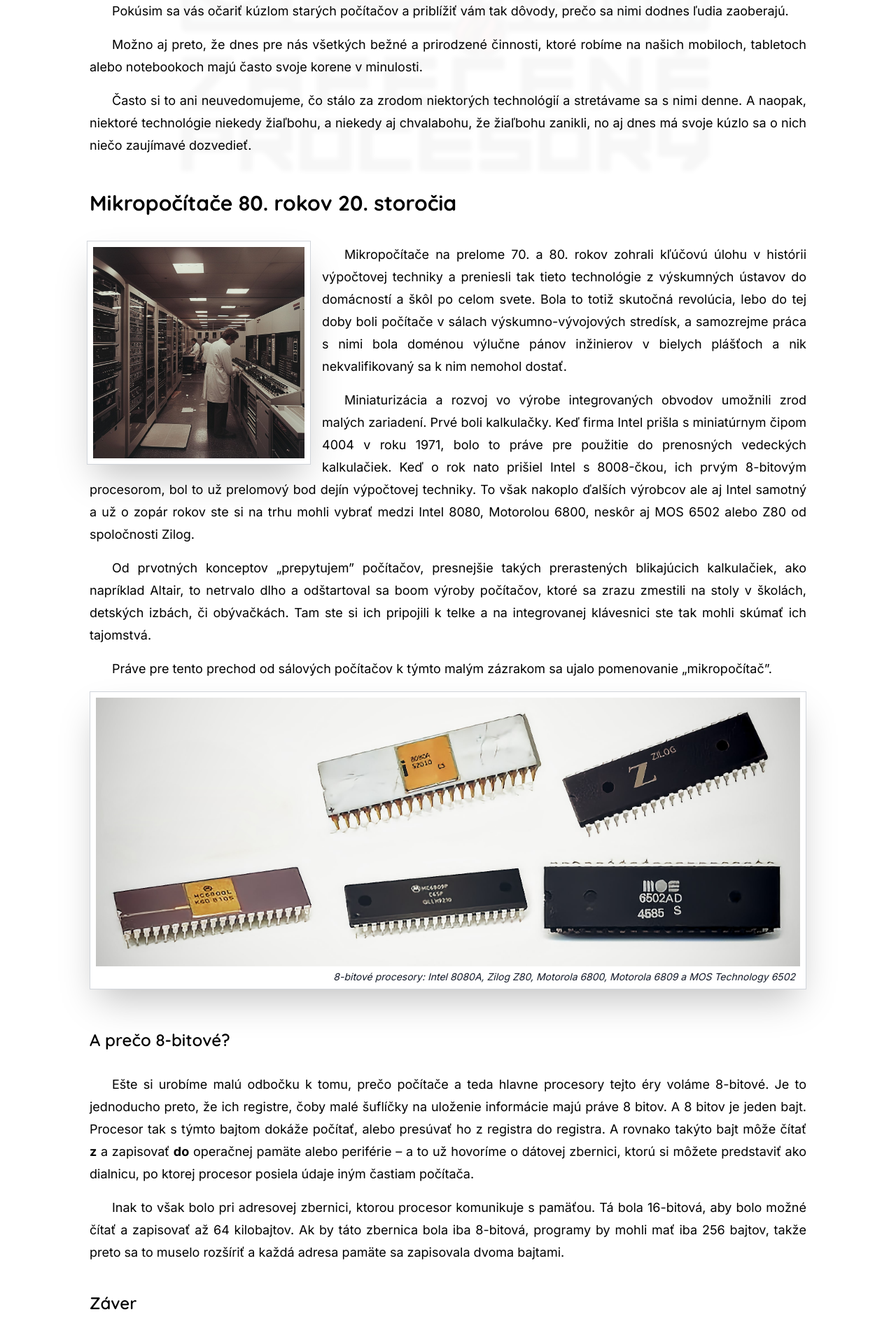
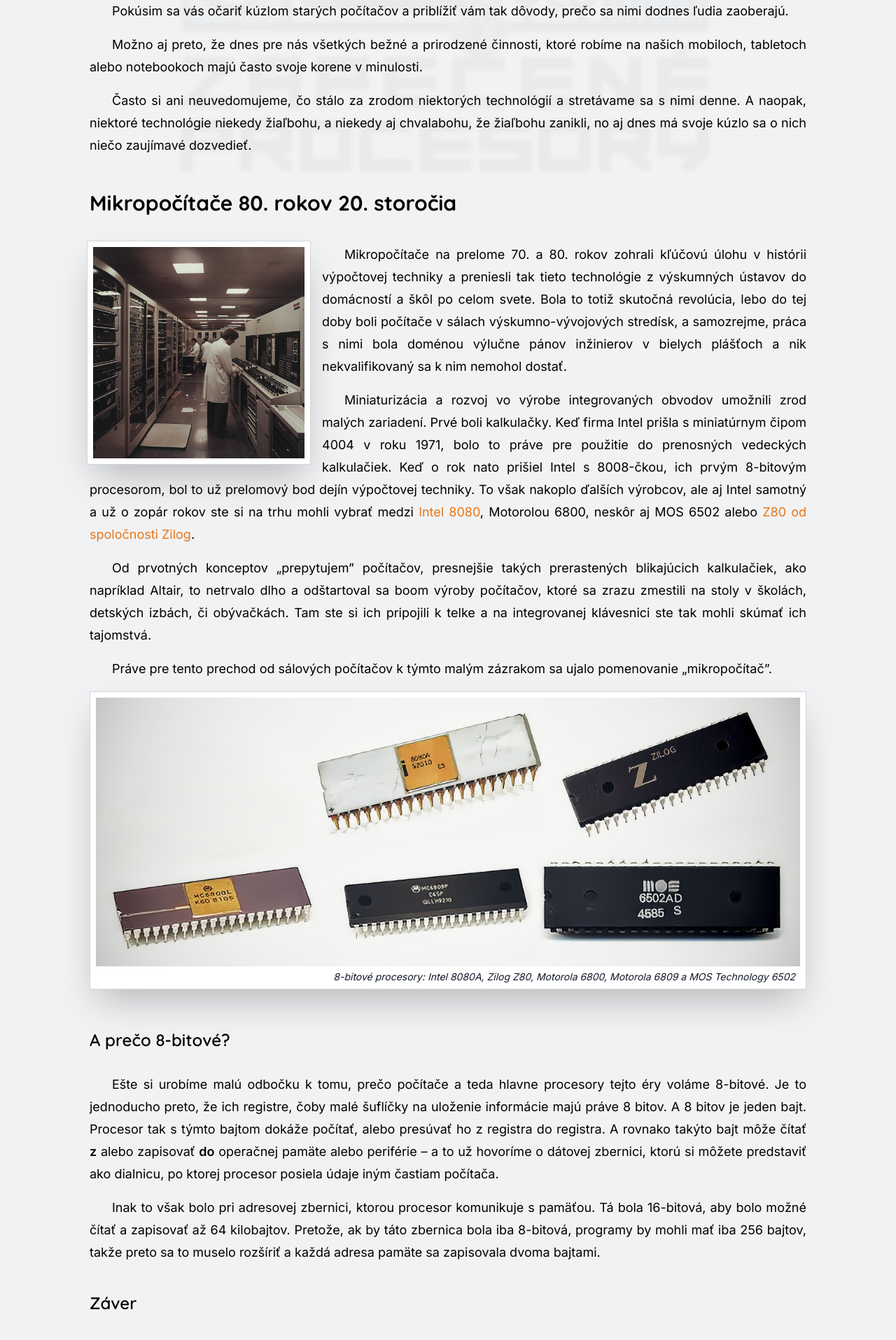
Before and after one commit to mborik/martin.borik.net, a Next.js app: page /101-uvod-mikropocitace in a window 1280 px wide. Shown: the part 760-2675 px from the top of the page at 70% size. Built offline with nearby package versions, Linux system fonts and the light colour scheme; no server answers.

Commit message:
episode link and final design touches

```diff
--- /dev/null
+++ b/src/components/common/EpisodeLink.tsx
@@ -0,0 +1,40 @@
+import * as React from 'react';
+
+import { usePlayerStore } from '@/lib/player';
+import Link from 'next/link';
+
+type EpisodeProps = {
+  season?: number;
+  episode: number;
+  children: React.ReactNode;
+};
+
+export const EpisodeLink = ({
+  season: SEASON = 1,
+  episode: EPISODE,
+  children,
+}: EpisodeProps) => {
+  const { currentList, isInitialized } = usePlayerStore();
+
+  const episode: any = React.useMemo(() => {
+    if (!isInitialized || !currentList?.length) return {};
+    const episode = currentList?.find(
+      (ep) => ep.season === SEASON && ep.episode === EPISODE,
+    );
+    if (!episode) return {};
+    return {
+      number: episode.episode,
+      title: episode.baseTitle,
+      slug: episode.slug,
+    };
+  }, [isInitialized, currentList]);
+
+  return (
+    <Link
+      href={`/${episode.slug}`}
+      title={`#${episode.number}: ${episode.title}`}
+    >
+      {children}
+    </Link>
+  );
+};
--- a/src/components/common/index.ts
+++ b/src/components/common/index.ts
@@ -1,4 +1,5 @@
 export * from './BackButton';
+export * from './EpisodeLink';
 export * from './FigureImage';
 export * from './Related';
 export * from './ScrollToTop';
--- a/src/components/layout/Episode.tsx
+++ b/src/components/layout/Episode.tsx
@@ -6,7 +6,7 @@
 import { usePlayerStore } from '@/lib/player';
 
 type EpisodeProps = {
-  season: number;
+  season?: number;
   episode: number;
   children: React.ReactNode;
 };
--- a/src/pages/101-uvod-mikropocitace.tsx
+++ b/src/pages/101-uvod-mikropocitace.tsx
@@ -1,6 +1,6 @@
 import * as React from 'react';
 
-import { FigureImage } from '@/components/common';
+import { EpisodeLink, FigureImage } from '@/components/common';
 import { Episode } from '@/components/layout/Episode';
 
 import img_8bit_procesory from '/public/images/s01e01/8bit_procesory.jpg';
@@ -11,7 +11,7 @@
 
 export default function S01E01() {
   return (
-    <Episode season={1} episode={1}>
+    <Episode episode={1}>
       <p>Ahojte všetci fanúšikovia technológií, hlavne tých informačných.</p>
       <p>
         Vitajte pri prvom diely podcastu Zapečené procesory, kde budeme cestovať
@@ -37,7 +37,7 @@
           tými historickými.
         </p>
         <p>
-          Okrem toho tvorím už 30 rokov elektronickú hudbu alebo pracujem so
+          Okrem toho tvorím už 20 rokov elektronickú hudbu alebo pracujem so
           zvukom všeobecne, a&nbsp;v&nbsp;súčasnosti sa zameriavam na hernú
           a&nbsp;filmovú tematickú hudbu. Dobre, ale dosť už o&nbsp;mne&hellip;
         </p>
@@ -45,7 +45,7 @@
       <p>
         Cieľom tohto podcastu bude vám priblížiť a&nbsp;objasniť pojmy alebo
         fakty z&nbsp;histórie výpočtovej techniky poučnou, ale aj zábavnou
-        formou, aby ste z&nbsp;toho nemali zapečené procesory.
+        formou, aby ste z&nbsp;toho nemali &bdquo;zapečené procesory&rdquo;.
       </p>
       <p>
         Pokúsim sa vás očariť kúzlom starých počítačov a&nbsp;priblížiť vám tak
@@ -57,7 +57,7 @@
         majú často svoje korene v&nbsp;minulosti.
       </p>
       <p>
-        Často si to ani neuvedomujeme, čo stálo za zrodom niektorých technológií
+        Často si ani neuvedomujeme, čo stálo za zrodom niektorých technológií
         a&nbsp;stretávame sa s&nbsp;nimi denne. A&nbsp;naopak, niektoré
         technológie niekedy žiaľbohu, a&nbsp;niekedy aj chvalabohu, že žiaľbohu
         zanikli, no aj dnes má svoje kúzlo sa o&nbsp;nich niečo zaujímavé
@@ -74,9 +74,10 @@
           v&nbsp;histórii výpočtovej techniky a&nbsp;preniesli tak tieto
           technológie z&nbsp;výskumných ústavov do domácností a&nbsp;škôl po
           celom svete. Bola to totiž skutočná revolúcia, lebo do tej doby boli
-          počítače v&nbsp;sálach výskumno-vývojových stredísk, a&nbsp;samozrejme
-          práca s&nbsp;nimi bola doménou výlučne pánov inžinierov v&nbsp;bielych
-          plášťoch a&nbsp;nik nekvalifikovaný sa k&nbsp;nim nemohol dostať.
+          počítače v&nbsp;sálach výskumno-vývojových stredísk,
+          a&nbsp;samozrejme, práca s&nbsp;nimi bola doménou výlučne pánov
+          inžinierov v&nbsp;bielych plášťoch a&nbsp;nik nekvalifikovaný sa
+          k&nbsp;nim nemohol dostať.
         </p>
         <p>
           Miniaturizácia a&nbsp;rozvoj vo výrobe integrovaných obvodov umožnili
@@ -85,9 +86,11 @@
           použitie do prenosných vedeckých kalkulačiek. Keď o&nbsp;rok nato
           prišiel Intel s&nbsp;8008-čkou, ich prvým 8-bitovým procesorom, bol to
           už prelomový bod dejín výpočtovej techniky. To však nakoplo ďalších
-          výrobcov ale aj Intel samotný a&nbsp;už o&nbsp;zopár rokov ste si na
-          trhu mohli vybrať medzi Intel 8080, Motorolou 6800, neskôr aj MOS 6502
-          alebo Z80 od spoločnosti Zilog.
+          výrobcov, ale aj Intel samotný a&nbsp;už o&nbsp;zopár rokov ste si na
+          trhu mohli vybrať medzi{' '}
+          <EpisodeLink episode={18}>Intel 8080</EpisodeLink>, Motorolou 6800,
+          neskôr aj MOS 6502 alebo{' '}
+          <EpisodeLink episode={18}>Z80 od spoločnosti Zilog</EpisodeLink>.
         </p>
       </FigureImage>
       <p>
@@ -115,7 +118,7 @@
         ich registre, čoby malé šuflíčky na uloženie informácie majú práve 8
         bitov. A&nbsp;8 bitov je jeden bajt. Procesor tak s&nbsp;týmto bajtom
         dokáže počítať, alebo presúvať ho z&nbsp;registra do registra.
-        A&nbsp;rovnako takýto bajt môže čítať <b>z</b>&nbsp;a&nbsp;zapisovať{' '}
+        A&nbsp;rovnako takýto bajt môže čítať <b>z</b>&nbsp;alebo zapisovať{' '}
         <b>do</b> operačnej pamäte alebo periférie &ndash; a&nbsp;to už hovoríme
         o&nbsp;dátovej zbernici, ktorú si môžete predstaviť ako dialnicu, po
         ktorej procesor posiela údaje iným častiam počítača.
@@ -123,9 +126,9 @@
       <p>
         Inak to však bolo pri adresovej zbernici, ktorou procesor komunikuje
         s&nbsp;pamäťou. Tá bola 16-bitová, aby bolo možné čítať a&nbsp;zapisovať
-        až 64 kilobajtov. Ak by táto zbernica bola iba 8-bitová, programy by
-        mohli mať iba 256 bajtov, takže preto sa to muselo rozšíriť a&nbsp;každá
-        adresa pamäte sa zapisovala dvoma bajtami.
+        až 64 kilobajtov. Pretože, ak by táto zbernica bola iba 8-bitová,
+        programy by mohli mať iba 256 bajtov, takže preto sa to muselo rozšíriť
+        a&nbsp;každá adresa pamäte sa zapisovala dvoma bajtami.
       </p>
       <h3>Záver</h3>
       <p>
@@ -150,16 +153,17 @@
         <p>
           To už sa budí aj starý kontinent a&nbsp;v&nbsp;Cambidgi začínajú briti
           písať svoju počítačovú históriu. To všekto vyvrcholí v&nbsp;úžasnom
-          roku 1982, v&nbsp;ktorom som sa narodil nie len ja, ale aj
-          Commodore&nbsp;64 a&nbsp;Sinclair ZX-Spectrum. Obom týmto platformám
-          je potrebné sa venovať samostatne a&nbsp;v&nbsp;niektorých ďalších
-          dieloch sa na nich určite zameriam.
+          roku 1982, v&nbsp;ktorom som sa narodil nie len ja, ale aj{' '}
+          <EpisodeLink episode={8}>Commodore&nbsp;64</EpisodeLink> a&nbsp;
+          <EpisodeLink episode={6}>Sinclair ZX&nbsp;Spectrum</EpisodeLink>. Obom
+          týmto platformám je potrebné sa venovať samostatne
+          a&nbsp;v&nbsp;niektorých ďalších dieloch sa na nich určite zameriam.
         </p>
         <p>
           Treba si tu dôrazne pripomenúť, že áno, v&nbsp;tom čase už existovali
           16-bitové pécečká od IBM a&nbsp;v&nbsp;nasledujúcich rokoch sa
-          objavovali ďalšie a&nbsp;ďalšie. No na tie ste potrebovali prívesný
-          vagón peňazí. Tieto malé 8-bitové zázraky vyhrali,{' '}
+          objavovali ďalšie a&nbsp;ďalšie platformy. No na tie ste potrebovali
+          prívesný vagón peňazí. Tieto malé 8-bitové zázraky vyhrali,{' '}
           <b>pretože boli lacné</b>. Ponúkli dobrý kompromis medzi cenou
           a&nbsp;výkonom, ktorý stačil na väčšinu aplikácií tej doby. Celá
           generácia sa na nich naučila programovať a&nbsp;umožnili deckám hrať
--- a/src/styles/globals.css
+++ b/src/styles/globals.css
@@ -74,14 +74,12 @@
   * {
     @apply box-border;
   }
-  body,
   html {
     @apply h-full p-0 m-0 font-sans scroll-smooth scroll-p-25;
-    @apply min-h-screen overflow-visible;
+    @apply bg-background min-h-screen overflow-visible;
   }
   @media screen {
     html::not(.episode) {
-      @apply bg-background;
       background: radial-gradient(
         ellipse at center,
         var(--background-gradient-start) 0%,
@@ -233,6 +231,10 @@
           @apply text-secondary-500 hover:text-secondary-400 active:text-secondary-300;
           @apply hover:underline underline-offset-4;
         }
+        b {
+          @apply font-semibold;
+        }
+
       }
 
       figure {
```
